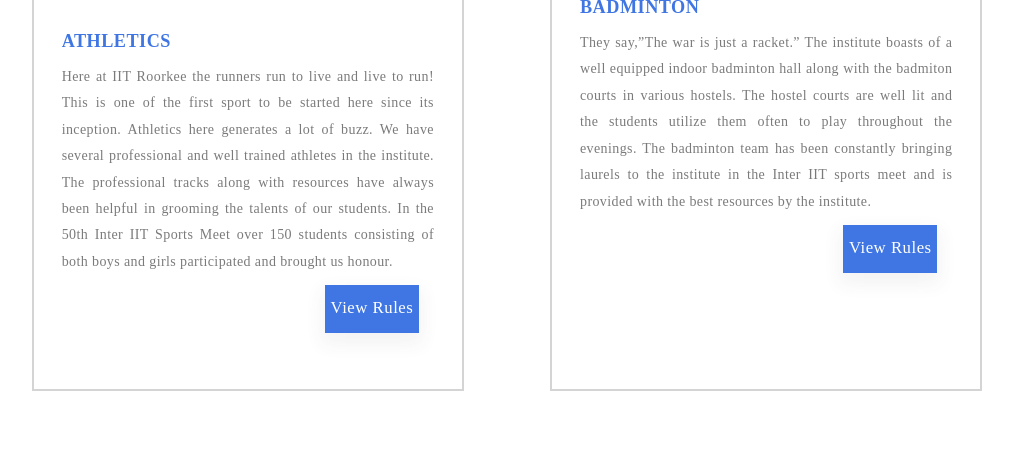
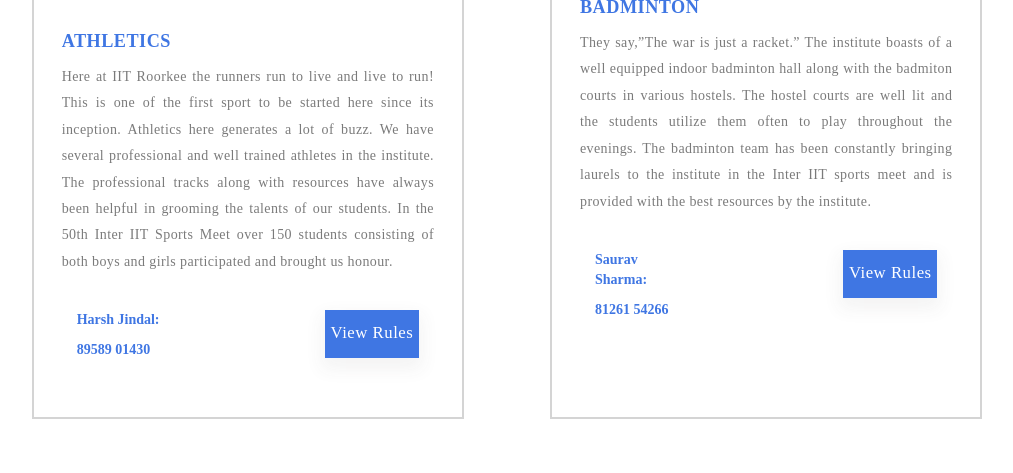
Before and after one commit to VarunBhandia/DesignStudioSangram, a PHP site: page /events.php in a window 1280 px wide. Shown: the part 620-1093 px from the top of the page, without its empty margins (161-1174 px from the left). Run offline with PHP 8.4, Linux system fonts and the light colour scheme; grey boxes are pictures that could not be loaded.

Commit message:
changes in events

```diff
--- a/css/events.css
+++ b/css/events.css
@@ -38,7 +38,7 @@
 
 
 .thumbnail_events{
-    height: 51em;
+    height: 53em;
     margin-top: 6em;
     margin-left: 4em;
     background-color: white;
@@ -100,3 +100,11 @@
     letter-spacing: 0.5px;
     color: #ffffff;
 }
+.event_contact{
+    font-family: Montserrat;
+
+    font-weight: bold;
+    font-stretch: normal;
+
+    color: #3f76e3;
+}
--- a/events.php
+++ b/events.php
@@ -47,9 +47,14 @@
                         <div class="event_content">
                             <p class="name_event">ATHLETICS</p>
                             <p class="post_event">Here at IIT Roorkee the runners run to live and live to run! This is one of the first sport to be started here since its inception. Athletics here generates a lot of buzz. We have several professional and well trained athletes in the institute. The professional tracks along with resources have always been helpful in grooming the talents of our students. In the 50th Inter IIT Sports Meet over 150 students consisting of both boys and girls participated and brought us honour.</p>
-                            <div class="row">
-                                <div class="col-md-8"></div>
-                                <div class="col-md-4">
+                            <div class="row" style="margin-top: 2.5em;">
+<div class="col-md-4">
+
+                                <p class="event_contact">Harsh Jindal:</p>
+                                    <p class="event_contact">89589 01430</p>
+
+                                </div>
+                                <div class="col-md-4"></div>                                <div class="col-md-4">
                                     <div class="rules_button">
                                         <a href="https://docs.google.com/document/d/1uLvGwhJXfnQ_HBcyCBMe_ScdRapE7uRdbAG3Gxn0sB0/edit" target="_BLANK"><p class="rules_button_content">
                                          View Rules
@@ -66,8 +71,14 @@
                         <div class="event_content">
                             <p class="name_event">BADMINTON</p>
                             <p class="post_event">They say,”The war is just a racket.” The institute boasts of a well equipped indoor badminton hall along with the badmiton courts in various hostels. The hostel courts are well lit and the students utilize them often to play throughout the evenings. The badminton team has been constantly bringing laurels to the institute in the Inter IIT sports meet and is provided with the best resources by the institute.</p>
-                            <div class="row">
-                                <div class="col-md-8"></div>
+                            <div class="row" style="margin-top: 2.5em;">
+                                <div class="col-md-4">
+
+                                <p class="event_contact">Saurav Sharma:</p>
+                                    <p class="event_contact">81261 54266</p>
+
+                                </div>
+                                <div class="col-md-4"></div>
                                 <div class="col-md-4">
                                     <div class="rules_button">
                                          <a href="https://docs.google.com/document/d/1V9DJrXracF3Kos9nkbBHedzhBlE01EHn5SZaA8Ab66w/edit" target="_BLANK"><p class="rules_button_content">
@@ -87,8 +98,14 @@
                         <div class="event_content">
                             <p class="name_event">BASKETBALL</p>
                             <p class="post_event">Shoot to score! Yes, Basketball-one of the world’s most popular and widely viewed sport. IIT Roorkee boasts of being the first IIT to bring the latest facilities for the sport onboard. We are the first one to have full fledged floodlit synthetic court with three electronic scoreboards. The amenities are frequently updated to ensure the future of this sport on the campus. Our team has always made us proud and will continue to do so in the future.</p>
-                            <div class="row">
-                                <div class="col-md-8"></div>
+                            <div class="row" style="margin-top: 2.5em;">
+                                <div class="col-md-4" >
+
+                                <p class="event_contact">Samriddh:</p>
+                                    <p class="event_contact">87551 43769</p>
+
+                                </div>
+                                <div class="col-md-4"></div>
                                 <div class="col-md-4">
                                     <div class="rules_button">
                                          <a href="https://docs.google.com/document/d/1eB-uFdIyqfocJr5A0f42RVIe8MWJ-c21FwZ-5lOkAWU/edit" target="_BLANK"><p class="rules_button_content">
@@ -106,8 +123,14 @@
                         <div class="event_content">
                             <p class="name_event">CHESS</p>
                             <p class="post_event">Chess is one of the most strategical battle among all the sports. Being a board game for two players, It is played on a square board, made of 64 smaller squares, with eight squares on each side. The goal of the game is for each player to try and checkmate the king of the opponent. At IITR we have different chess clubs and the Inter IIT team has always dominated the sport.</p>
-                            <div class="row">
-                                <div class="col-md-8"></div>
+                            <div class="row" style="margin-top: 2.5em;">
+                                <div class="col-md-4">
+
+                                <p class="event_contact">Vivek Verma:</p>
+                                    <p class="event_contact">94105 63495</p>
+
+                                </div>
+                                <div class="col-md-4"></div>
                                 <div class="col-md-4">
                                     <div class="rules_button">
                                          <a href="https://docs.google.com/document/d/1qfZ9IfO1agkmbv-Dm6EGUew47I1zhUpbzO0_PS7cp0A/edit" target="_BLANK"><p class="rules_button_content">
@@ -127,8 +150,14 @@
                         <div class="event_content">
                             <p class="name_event">CRICKET</p>
                             <p class="post_event">Cricket - the game of life. If there is something that causes a billion hearts to skip a beat, it is cricket. Gold medals in two consecutive years perhaps sum up the amazing facilities and enthusiasm with which cricket is played in the institute.The institute cricket field boasts of a new turf, sightscreen and an air conditioned pavilion equipped with bowling machine. The institute team has constantly dominated the Inter IIT sports meet and is a force to reckon with.</p>
-                            <div class="row">
-                                <div class="col-md-8"></div>
+                            <div class="row" style="margin-top: 2.5em;">
+                                <div class="col-md-4">
+
+                                <p class="event_contact">Pranjal Bajpai:</p>
+                                    <p class="event_contact">81072 13696</p>
+
+                                </div>
+                                <div class="col-md-4"></div>
                                 <div class="col-md-4">
                                     <div class="rules_button">
                                          <a href="https://docs.google.com/document/d/131NMo7piq6ZEas_GJo9nA-OV7KAP4sZvURLJK-3bmNw/edit" target="_BLANK"><p class="rules_button_content">
@@ -146,8 +175,14 @@
                         <div class="event_content">
                             <p class="name_event">FOOTBALL</p>
                             <p class="post_event">The game that unites people - Football. Football is one of the most revered games ever and our institute has by no means neglected the fact. Not only do we have well maintained football fields but they are also adorned with flood-light facilities. The students are also provided with all the gear and apparels by the institute and the experienced coaches provide excellent guidance for students to improve their skills.</p>
-                            <div class="row">
-                                <div class="col-md-8"></div>
+                            <div class="row" style="margin-top: 2.5em;">
+                                <div class="col-md-4">
+
+                                <p class="event_contact">Trishna Gehlot:</p>
+                                    <p class="event_contact">98892 27228</p>
+
+                                </div>
+                                <div class="col-md-4"></div>
                                 <div class="col-md-4">
                                     <div class="rules_button">
                                          <a href="https://docs.google.com/document/d/1d9MFoA96yar3XcK4shVC4BZIWWIqU8MJIVJZO6M73u8/edit" target="_BLANK"><p class="rules_button_content">
@@ -167,8 +202,14 @@
                         <div class="event_content">
                             <p class="name_event">HOCKEY</p>
                             <p class="post_event">Hockey- the original extreme sport. The sport has always been encouraged and promoted by IITR. We have a separate hockey stadium with professional stand for the spectators. The institute provides the students all the necessary gear. Inter year and Inter hostel tournaments are routinely organised which always leads to the discovery of new talent for the Inter IIT sports meet. The sport has constantly brought medals for the institute every year and is one of the most prominent sports at the campus</p>
-                            <div class="row">
-                                <div class="col-md-8"></div>
+                            <div class="row" style="margin-top: 2.5em;">
+                               <div class="col-md-4">
+
+                                <p class="event_contact">Vishvendra:</p>
+                                    <p class="event_contact">82187 21281</p>
+
+                                </div>
+                                <div class="col-md-4"></div>
                                 <div class="col-md-4">
                                     <div class="rules_button">
                                          <a href="https://docs.google.com/document/d/1FW4mQLOkjQOqlFHV-IR5RL8xZknnsMHLb20p_01jba4/edit" target="_BLANK"><p class="rules_button_content">
@@ -186,8 +227,14 @@
                         <div class="event_content">
                             <p class="name_event">POWERLIFTING</p>
                             <p class="post_event">The sport of powerlifting gets to the heart of the most fundamental of all athletic qualities-strength. An invigorating sport of strength, power, and speed, powerlifting is a recent entry into Sangram that brings to our participants more of strength athletics. Be ready to train your muscles, focus your breathing and strengthen your will and set records in squats, benches and deadlifts!</p>
-                            <div class="row">
-                                <div class="col-md-8"></div>
+                            <div class="row" style="margin-top: 2.5em;">
+                                <div class="col-md-4">
+
+                                <p class="event_contact">Dheerendra Meena:</p>
+                                    <p class="event_contact">94563 19176</p>
+
+                                </div>
+                                <div class="col-md-4"></div>
                                 <div class="col-md-4">
                                     <div class="rules_button">
                                          <a href="https://docs.google.com/document/d/15locfFXyUZJSxix9cBZtWINITm3gheItD8f1658mLPU/edit?usp=sharing" target="_BLANK"><p class="rules_button_content">
@@ -207,8 +254,14 @@
                         <div class="event_content">
                             <p class="name_event">SNOOKER</p>
                             <p class="post_event">Snooker - the most popular parlor game requires tremendous concentration and considerable precision and along with that, its complex rules makes it even harder to master.Students club regularly conducts open tournaments for the students to showcase their talent. Here at IITR we have world class snooker facilities</p>
-                            <div class="row">
-                                <div class="col-md-8"></div>
+                            <div class="row" style="margin-top: 2.5em;">
+                                <div class="col-md-4">
+
+                                <p class="event_contact">Surya Dev Laroia:</p>
+                                    <p class="event_contact">81717 81255</p>
+
+                                </div>
+                                <div class="col-md-4"></div>
                                 <div class="col-md-4">
                                     <div class="rules_button">
                                          <a href="https://docs.google.com/document/d/1NmmBYTtdDTItK6mRHlJSvdSIUn-7s8g9InaoPcCw0no/edit" target="_BLANK"><p class="rules_button_content">
@@ -226,9 +279,15 @@
                         <div class="event_content">
                             <p class="name_event">SQUASH</p>
                             <p class="post_event">The “jet propelled chess”- squash. The sports complex holds 4 indoor squash courts. Recently our team won the Uttarakhand Opens. Even in national events, they have made us proud and have won laurels. With well experienced and knowledgeable coaches, we provide a great opportunity for the students to learn this unique sport.</p>
-                            <div class="row">
-                                <div class="col-md-8"></div>
+                            <div class="row" style="margin-top: 2.5em;">
                                 <div class="col-md-4">
+
+                                <p class="event_contact">Ronak:</p>
+                                    <p class="event_contact">87551 44159</p>
+
+                                </div>
+                                <div class="col-md-4"></div>
+                                    <div class="col-md-4">
                                     <div class="rules_button">
                                          <a href="https://docs.google.com/document/d/14yu1KJQdMd0XHavOV1zDkwTildMfndFgED42smamuVI/edit" target="_BLANK"><p class="rules_button_content">
                                          View Rules
@@ -248,8 +307,14 @@
                             <p class="name_event">SWIMMING</p>
                             <p class="post_event">Wading through the waters, tough and revolting using careful and styled limb movements is one the most favourite competitive sports of all time. With an Olympic size pool, state-of-the-art facilities and professional coaches, Sangram is all set to hold a grand battle in the waters!
 Regards</p>
-                            <div class="row">
-                                <div class="col-md-8"></div>
+                            <div class="row" style="margin-top: 2.5em;">
+                                <div class="col-md-4">
+
+                                <p class="event_contact">Kashish Verma:</p>
+                                    <p class="event_contact">80063 60362</p>
+
+                                </div>
+                                <div class="col-md-4"></div>
                                 <div class="col-md-4">
                                     <div class="rules_button">
                                          <a href="https://docs.google.com/document/d/1uLvGwhJXfnQ_HBcyCBMe_ScdRapE7uRdbAG3Gxn0sB0/edit" target="_BLANK"><p class="rules_button_content">
@@ -267,8 +332,14 @@ Regards</p>
                         <div class="event_content">
                             <p class="name_event">TABLE TENNIS</p>
                             <p class="post_event">Where timing is everything, table tennis is a game of agility and precision. The institute has a wide array of table tennis facilities ranging from the indoor tennis halls to the tables provided at the UG students club. Apart from this, each hostel consists of amenities to play the game.</p>
-                            <div class="row">
-                                <div class="col-md-8"></div>
+                            <div class="row" style="margin-top: 2.5em;">
+                                 <div class="col-md-4">
+
+                                <p class="event_contact">Harsh Dohare:</p>
+                                    <p class="event_contact">74259 08802</p>
+
+                                </div>
+                                <div class="col-md-4"></div>
                                 <div class="col-md-4">
                                     <div class="rules_button">
                                         <a href="https://docs.google.com/document/d/1u-c0785G7G90C4PGwLuy3wLG3MSoDRtnAl6P0pocNsU/edit" target="_BLANK"><p class="rules_button_content">
@@ -288,8 +359,14 @@ Regards</p>
                         <div class="event_content">
                             <p class="name_event">TAEKWONDO</p>
                             <p class="post_event">They say, the more you sweat in practice the less you bleed in the battlefield. Our martial trainees here toil in the vigorous training. Clad in white uniforms and tight belts they can be seen landing hammer fists and flying kicks to their opponents during practice. Martial arts certainly provide a great advantage off the playing field as well!</p>
-                            <div class="row">
-                                <div class="col-md-8"></div>
+                            <div class="row" style="margin-top: 2.5em;">
+                               <div class="col-md-4">
+
+                                <p class="event_contact">Sanjay Mishra:</p>
+                                    <p class="event_contact">73517 71241</p>
+
+                                </div>
+                                <div class="col-md-4"></div>
                                 <div class="col-md-4">
                                     <div class="rules_button">
                                          <a href="https://docs.google.com/document/d/19kghrnE8z4EUKQffFEoAxe8yaz8Rx6Me7DxW9xRWmJs/edit" target="_BLANK"><p class="rules_button_content">
@@ -307,8 +384,14 @@ Regards</p>
                         <div class="event_content">
                             <p class="name_event">TENNIS</p>
                             <p class="post_event">Tennis- the downright smashing game . IIT Roorkee is perhaps the only IIT that boasts of both grass and synthetic courts. We have the best synthetic courts in the northern India. The courts are floodlit. The institute team has grown leaps and bounds and has bagged many medals at the Inter IIT Sports Meet.</p>
-                            <div class="row">
-                                <div class="col-md-8"></div>
+                            <div class="row" style="margin-top: 2.5em;">
+                                <div class="col-md-4">
+
+                                <p class="event_contact">Praveen:</p>
+                                    <p class="event_contact">87551 55007</p>
+
+                                </div>
+                                <div class="col-md-4"></div>
                                 <div class="col-md-4">
                                     <div class="rules_button">
                                          <a href="https://docs.google.com/document/d/1-YDMRMfkCzw8JfxxX6lJl-P0vAXe5tfjLBqHzMl3IZY/edit" target="_BLANK"><p class="rules_button_content">
@@ -328,8 +411,14 @@ Regards</p>
                         <div class="event_content">
                             <p class="name_event">VOLLEYBALL</p>
                             <p class="post_event">A sport that stands for teamwork- volleyball is a real entertainer. All the volleyball courts of our institute are well maintained and floodlit. In order to motivate our players, the institute holds the national level Taya Ji Memorial All India Volleyball Tournament every year. The sport of volleyball has thus got a great impetus in the institute as the players get to interact with national team players helping them to improve their techniques and skills.</p>
-                            <div class="row">
-                                <div class="col-md-8"></div>
+                            <div class="row" style="margin-top: 2.5em;">
+                                <div class="col-md-4">
+
+                                <p class="event_contact">Sandeep:</p>
+                                    <p class="event_contact">95579 10567</p>
+
+                                </div>
+                                <div class="col-md-4"></div>
                                 <div class="col-md-4">
                                     <div class="rules_button">
                                         <a href="https://docs.google.com/document/d/1g0gCczmIoek9kl9KwqAD501ASwW9cg4bOw26pD6JpZk/edit" target="_BLANK"><p class="rules_button_content">
@@ -347,8 +436,14 @@ Regards</p>
                         <div class="event_content">
                             <p class="name_event">WEIGHTLIFTING</p>
                             <p class="post_event">Go heavy or go home. IITR has seen may legendary weightlifters of all time. The team here dedicates hours and hours with sweat and iron and makes the institute proud each and every time.Various events are held under different categories by weight and the standard rules are followed. We have all the required facilities, trainers and apparels. Weightlifting is an event that supports no surrogates for grit, determination and power.</p>
-                            <div class="row">
-                                <div class="col-md-8"></div>
+                            <div class="row" style="margin-top: 2.5em;">
+                                <div class="col-md-4">
+
+                                <p class="event_contact">Dheerendra Meena:</p>
+                                    <p class="event_contact">94563 19176</p>
+
+                                </div>
+                                <div class="col-md-4"></div>
                                 <div class="col-md-4">
                                     <div class="rules_button">
                                          <a href="https://docs.google.com/document/d/1uLvGwhJXfnQ_HBcyCBMe_ScdRapE7uRdbAG3Gxn0sB0/edit" target="_BLANK"><p class="rules_button_content">
@@ -368,8 +463,14 @@ Regards</p>
                         <div class="event_content">
                             <p class="name_event">YOGA</p>
                             <p class="post_event">Derived from the Sanskrit word, ‘Yuj’ which means union, yoga is the union mind and body to achieve wisdom, peace and harmony. Celebrating the Indian art and legacy of yoga in IITR, Sangram brings to its participants the well-known and world famous sport to Roorkee's grounds.</p>
-                            <div class="row">
-                                <div class="col-md-8"></div>
+                            <div class="row" style="margin-top: 2.5em;">
+                                <div class="col-md-4">
+
+                                <p class="event_contact">Shubham Gupta:</p>
+                                    <p class="event_contact">80066 39074</p>
+
+                                </div>
+                                <div class="col-md-4"></div>
                                 <div class="col-md-4">
                                     <div class="rules_button">
                                          <a href="https://docs.google.com/document/d/1uLvGwhJXfnQ_HBcyCBMe_ScdRapE7uRdbAG3Gxn0sB0/edit" target="_BLANK"><p class="rules_button_content">
```
